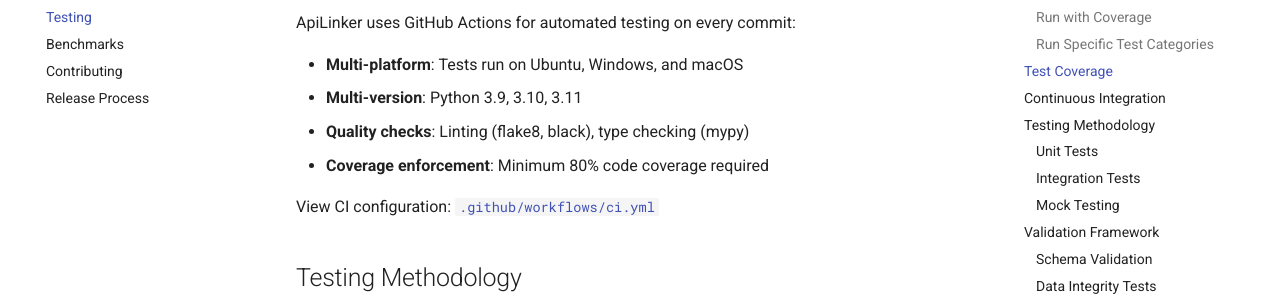
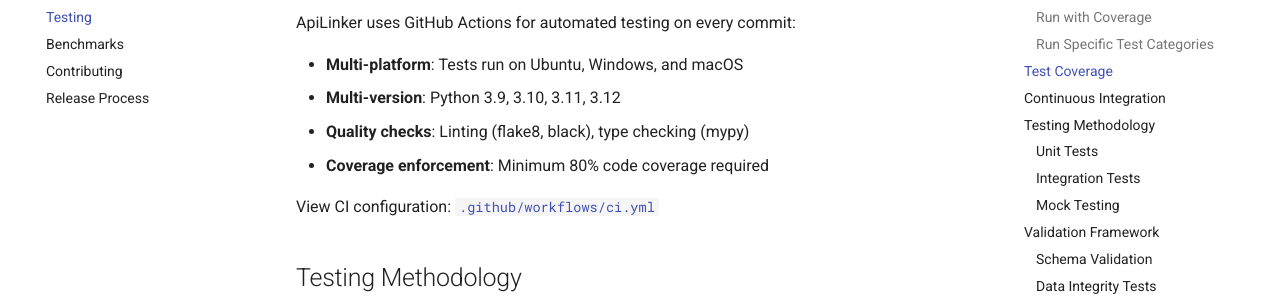
Before and after one commit to kkartas/APILinker, an MkDocs documentation site: the page built from docs/developer-guide/testing.md, in a window 1280 px wide and 900 px high, scrolled down 1167 px. Shown: the part 172-468 px from the top of the window. Built offline with MkDocs 1.6.1 and Material for MkDocs 9.7.7, drawn with Linux system fonts in a browser that asks for light colours; comment, search, counter and statistics services are not loaded.

Commit message:
fix: add Python 3.12 support in CI and documentation

```diff
--- a/docs/developer-guide/testing.md
+++ b/docs/developer-guide/testing.md
@@ -51,7 +51,7 @@
 ApiLinker uses GitHub Actions for automated testing on every commit:
 
 - **Multi-platform**: Tests run on Ubuntu, Windows, and macOS
-- **Multi-version**: Python 3.9, 3.10, 3.11
+- **Multi-version**: Python 3.9, 3.10, 3.11, 3.12
 - **Quality checks**: Linting (flake8, black), type checking (mypy)
 - **Coverage enforcement**: Minimum 80% code coverage required
 
--- a/pyproject.toml
+++ b/pyproject.toml
@@ -20,6 +20,7 @@
     "Programming Language :: Python :: 3.9",
     "Programming Language :: Python :: 3.10",
     "Programming Language :: Python :: 3.11",
+    "Programming Language :: Python :: 3.12",
 ]
 keywords = ["api", "integration", "connector", "data transfer", "rest"]
 requires-python = ">=3.8"
```
Also changed, not shown: 1 other file.
